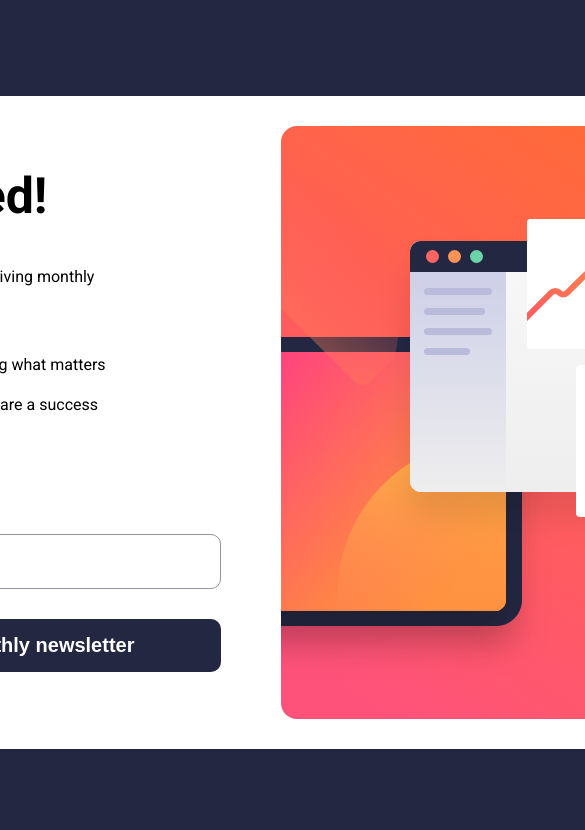
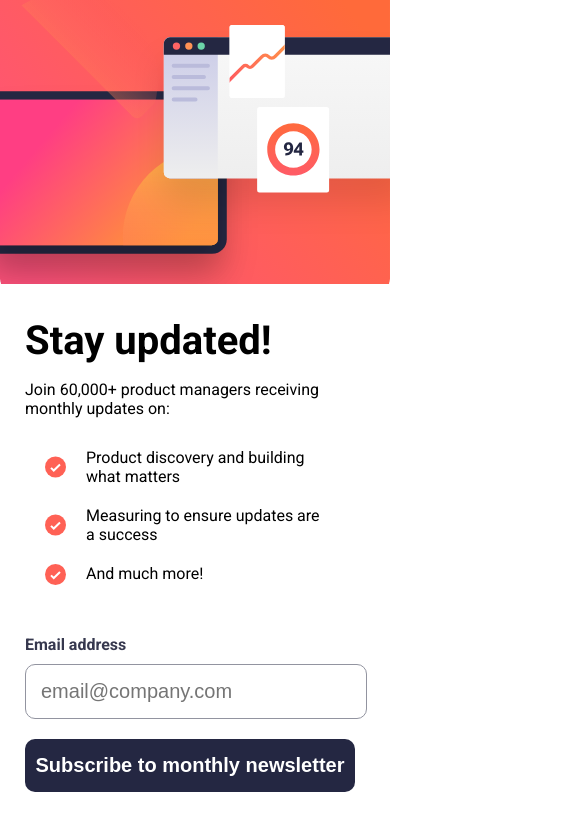
Before and after one commit to shinthantkg/newsletter-signup, a plain HTML site: page index.html in a window 390 px wide. Shown: the top 830 px of the page, 585 px wide, since content can reach past the window. Drawn offline with Linux system fonts and the light colour scheme.

Commit message:
finish mobile version

```diff
--- a/assets/scripts/index.js
+++ b/assets/scripts/index.js
@@ -1,25 +1,43 @@
-function submitForm(event) {
+const isValidEmail = (email) => {
+  const validEmailRegex = /^[^\s@]+@[^\s@]+\.[^\s@]+$/;
+  return validEmailRegex.test(email);
+};
+
+const showErrorMessage = (message, inputElement) => {
+  const invalidMessage = document.querySelector(".email__validation__message");
+  invalidMessage.textContent = message;
+  invalidMessage.classList.remove("hidden");
+  inputElement.classList.add("invalid__input");
+};
+
+const submitForm = (event) => {
   event.preventDefault();
 
   const newsletterCard = document.querySelector(".newsletter__card");
   const thankYouCard = document.querySelector(".thank__you__card");
-  const invalidMessage = document.querySelector(".email__validation__message");
-  const emailPlaceholder = document.querySelector(".email__placeholder");
   const emailInput = document.querySelector("#email");
   const email = emailInput.value.trim();
-  const emailRegex = /^[^\s@]+@[^\s@]+\.[^\s@]+$/;
 
   if (email === "") {
-    invalidMessage.textContent = "There's no email!";
-    invalidMessage.classList.remove("hidden");
-    emailInput.classList.add("invalid__input");
-  } else if (!emailRegex.test(email)) {
-    invalidMessage.textContent = "Invalid email!";
-    invalidMessage.classList.remove("hidden");
-    emailInput.classList.add("invalid__input");
+    showErrorMessage("There's no email!", emailInput);
+  } else if (!isValidEmail(email)) {
+    showErrorMessage("Invalid email!", emailInput);
   } else {
     newsletterCard.classList.add("hidden");
-    emailPlaceholder.textContent = email;
+    document.querySelector(".email__placeholder").textContent = email;
     thankYouCard.classList.remove("hidden");
   }
-}
+};
+
+const dismiss = () => {
+  const newsletterCard = document.querySelector(".newsletter__card");
+  const thankYouCard = document.querySelector(".thank__you__card");
+  const invalidMessage = document.querySelector(".email__validation__message");
+  const emailInput = document.querySelector("#email");
+
+  thankYouCard.classList.add("hidden");
+  invalidMessage.classList.add("hidden");
+  emailInput.classList.remove("invalid__input");
+  emailInput.value = "";
+  newsletterCard.classList.remove("hidden");
+};
--- a/assets/styles/styles.css
+++ b/assets/styles/styles.css
@@ -1,4 +1,4 @@
-@import url('https://fonts.googleapis.com/css2?family=Roboto:wght@400;700&display=swap');
+@import url("https://fonts.googleapis.com/css2?family=Roboto:wght@400;700&display=swap");
 
 body {
   background-color: var(--dark-slate-gray);
@@ -8,6 +8,7 @@ body {
   height: 100vh;
   margin: 0;
   font-family: var(--font);
+  overflow: auto;
 }
 
 .newsletter__card {
@@ -16,7 +17,6 @@ body {
   padding: 30px 30px 30px 60px;
   border-radius: 30px;
 }
-
 
 .info__card {
   padding-right: 60px;
@@ -33,21 +33,16 @@ body {
 .updates__list {
   margin: 50px 0;
   padding-left: 20px;
+  list-style: none;
+}
+
+.list__item {
+  display: flex;
+  margin-bottom: 20px;
 }
 
 .updates__list li {
-  display: flex;
-  align-items: center;
-  margin-bottom: 20px;
-}
-
-.updates__list li::before {
-  content: '';
-  display: inline-block;
-  width: 20px;
-  height: 20px;
-  margin-right: 10px;
-  background: url('../images/icon-list.svg') center/contain no-repeat;
+  margin-left: 20px;
 }
 
 .email__input__indicators {
@@ -138,8 +133,80 @@ body {
   font-weight: var(--bold-weight);
 }
 
+.image__container {
+  background-image: url("../images/illustration-sign-up-desktop.svg");
+  width: 400px;
+  height: 593px;
+}
+
 .hidden {
   display: none;
+}
+
+@media only screen and (max-width: 767px) {
+  body {
+    display: block;
+    background: none;
+  }
+
+  .image__container {
+    background-image: url("../images/illustration-sign-up-mobile.svg");
+    background-size: cover;
+    width: 100%;
+    height: 284px;
+  }
+
+  .newsletter__card {
+    flex-direction: column-reverse;
+    padding: 0;
+  }
+
+  .info__card {
+    padding-left: 25px;
+  }
+
+  .title {
+    font-size: 40px;
+    margin-bottom: 0;
+    width: auto;
+  }
+
+  .cta {
+    width: 300px;
+  }
+
+  .updates__list {
+    margin-top: 30px;
+  }
+
+  .newsletter__form input {
+    padding: 15px 60px 15px 15px;
+    font-size: 20px;
+    border: 1px solid var(--gray);
+    border-radius: 10px;
+    transition: cursor 0.1s;
+    margin-bottom: 20px;
+  }
+
+  .newsletter__form button {
+    width: 330px;
+    border-radius: 10px;
+    border: none;
+    color: var(--white);
+    font-size: 20px;
+    font-weight: var(--bold-weight);
+    transition: cursor 0.1s;
+    margin-bottom: 20px;
+  }
+
+  /* Thank You Card */
+  .thank__you__card {
+    padding: 150px 30px 50px 30px;
+  }
+
+  .dismiss__button {
+    margin-top: 250px;
+  }
 }
 
 :root {
--- a/index.html
+++ b/index.html
@@ -20,14 +20,29 @@
       <article class="newsletter__card">
         <div class="info__card">
           <h1 class="title">Stay updated!</h1>
-          <p class="cta">Join 60,000+ product managers receiving monthly updates on:</p>
+          <p class="cta">
+            Join 60,000+ product managers receiving monthly updates on:
+          </p>
           <ul class="updates__list">
-            <li>Product discovery and building what matters</li>
-            <li>Measuring to ensure updates are a success</li>
-            <li>And much more!</li>
+            <div class="list__item">
+              <img src="./assets/images/icon-list.svg" alt="List icon" />
+              <li>Product discovery and building what matters</li>
+            </div>
+            <div class="list__item">
+              <img src="./assets/images/icon-list.svg" alt="List icon" />
+              <li>Measuring to ensure updates are a success</li>
+            </div>
+            <div class="list__item">
+              <img src="./assets/images/icon-list.svg" alt="List icon" />
+              <li>And much more!</li>
+            </div>
           </ul>
 
-          <form class="newsletter__form" onsubmit="submitForm(event);" novalidate>
+          <form
+            class="newsletter__form"
+            onsubmit="submitForm(event);"
+            novalidate
+          >
             <div class="email__input__indicators">
               <label for="email">Email address</label>
               <span class="email__validation__message hidden">sdf</span>
@@ -42,20 +57,19 @@
           </form>
         </div>
 
-        <img
-          class="illustration"
-          src="./assets/images/illustration-sign-up-desktop.svg"
-          alt="Illustration"
-        />
+        <div class="image__container"></div>
       </article>
       <article class="thank__you__card hidden">
-        <img src="./assets/images/icon-success.svg" alt="Success logo">
+        <img src="./assets/images/icon-success.svg" alt="Success logo" />
         <h1>Thanks for subscribing!</h1>
         <p class="thank__you__message">
-          A confirmation email has been sent to <span class="email__placeholder">email</span>.
-          Please open it and click the button inside to confirm your subscription.
+          A confirmation email has been sent to
+          <span class="email__placeholder">email</span>. Please open it and
+          click the button inside to confirm your subscription.
         </p>
-        <button class="dismiss__button">Dismiss message</button>
+        <button class="dismiss__button" onclick="dismiss();">
+          Dismiss message
+        </button>
       </article>
     </main>
   </body>
```
